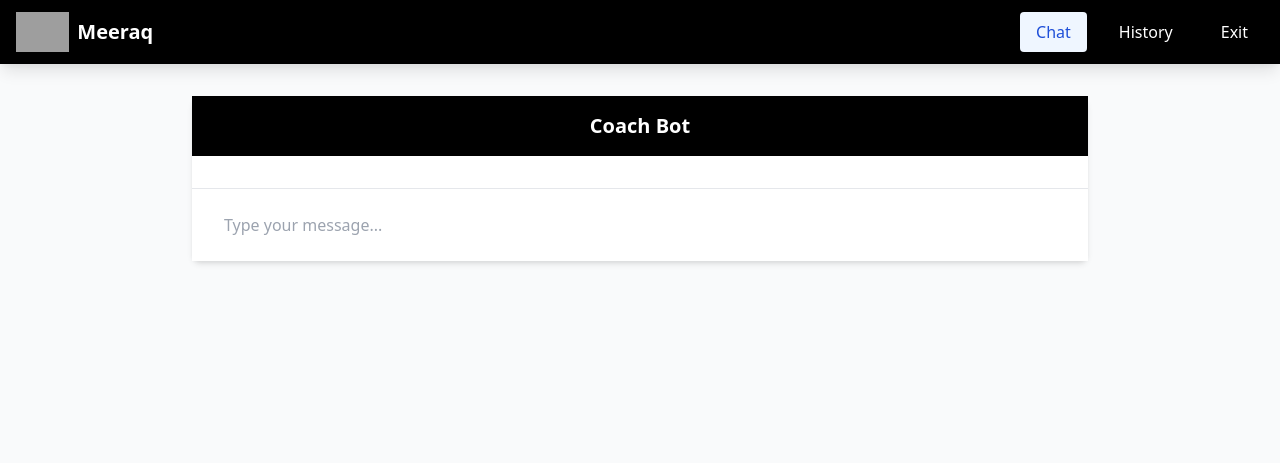
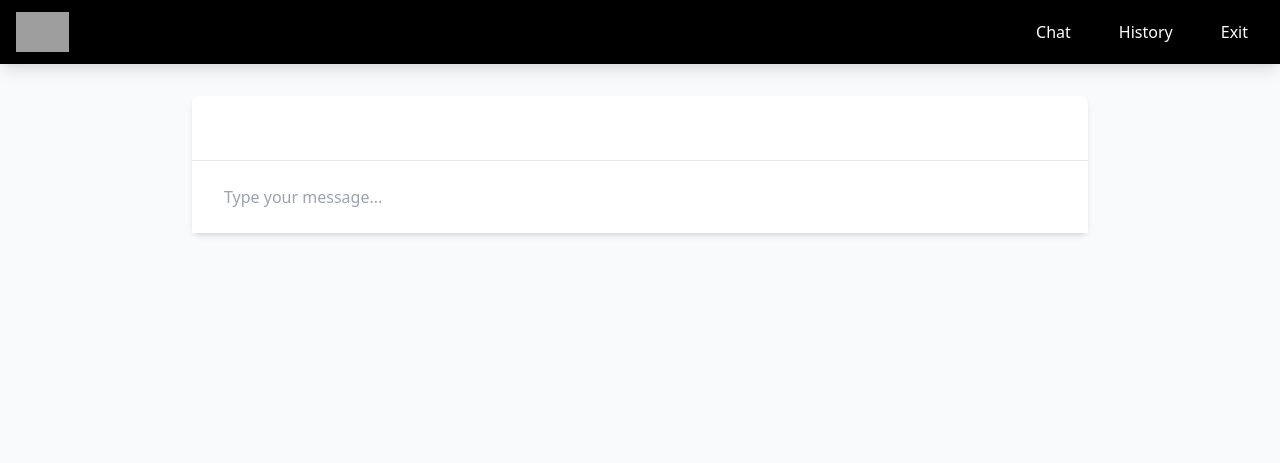
Before and after one commit to charankolisetty/coaching_bot, a Flask app: page /chat in a window 1280 px wide. Shown: the top 463 px of the page. Run offline with Flask 3, Linux system fonts and the light colour scheme; the visitor is signed in with stand-in values (Sample User, id 1); data that the repository does not hold is empty; grey boxes are pictures that could not be loaded.

Commit message:
FrontEnd Testing3

```diff
--- a/templates/base.html
+++ b/templates/base.html
@@ -23,25 +23,22 @@
     <nav class="bg-black text-white fixed top-0 left-0 w-full shadow-lg z-50">
         <div class="container mx-auto px-4 py-3 flex justify-between items-center">
             <!-- Company Logo -->
-            <div class="flex items-center space-x-2">
+            <div class="flex items-center">
                 <img src="https://meeraq.com/wp-content/uploads/2023/04/download-16.png" alt="Meeraq Logo" class="h-10">
-                <a href="{{ url_for('index') }}" class="text-xl font-bold hover:text-gray-400">
-                    Meeraq
-                </a>
             </div>
 
             {% if session.get('username') %}
             <div class="flex items-center space-x-4">
                 <a href="{{ url_for('chat') }}"
-                   class="bg-gradient-to-r from-[#E6007E] to-[#1B1464] text-white px-4 py-2 rounded hover:opacity-80">
+                   class="bg-gradient-to-r from-[#E6007E] to-[#1B1464] text-white px-4 py-2 rounded hover:opacity-90">
                    Chat
                 </a>
                 <a href="{{ url_for('chat_history') }}"
-                   class="bg-gradient-to-r from-[#E6007E] to-[#1B1464] text-white px-4 py-2 rounded hover:opacity-80">
+                   class="bg-gradient-to-r from-[#E6007E] to-[#1B1464] text-white px-4 py-2 rounded hover:opacity-90">
                    History
                 </a>
                 <a href="{{ url_for('logout') }}"
-                   class="bg-gradient-to-r from-[#E6007E] to-[#1B1464] text-white px-4 py-2 rounded hover:opacity-80">
+                   class="bg-gradient-to-r from-[#E6007E] to-[#1B1464] text-white px-4 py-2 rounded hover:opacity-90">
                    Exit
                 </a>
             </div>
@@ -91,18 +88,9 @@
 
     <script>
         $(document).ready(function () {
-            // Fade out flash messages
             setTimeout(function () {
                 $('.flash-message').fadeOut('slow');
             }, 5000);
-
-            // Active link highlighting
-            const path = window.location.pathname;
-            $('nav a').each(function () {
-                if ($(this).attr('href') === path) {
-                    $(this).addClass('bg-blue-50 text-blue-700');
-                }
-            });
         });
     </script>
 </body>
--- a/templates/chat.html
+++ b/templates/chat.html
@@ -4,11 +4,13 @@
 
 {% block content %}
 <div class="max-w-4xl mx-auto bg-white rounded-lg shadow-md h-[80vh] flex flex-col">
-    <div class="p-4 bg-black text-white">
+    <!-- Chat box header with Meeraq colors -->
+    <div class="p-4 bg-gradient-to-r from-[#E6007E] via-[#9B3899] to-[#1B1464] text-white">
         <div class="flex items-center justify-center">
-            <span class="text-xl font-semibold">Coach Bot</span>
+            <!-- Removed chat bot name -->
         </div>
     </div>
+
     <!-- Chat messages area -->
     <div id="chat-messages" class="flex-1 overflow-y-auto p-4 space-y-4 bg-white">
         {% for message in chat_history %}
@@ -43,7 +45,7 @@
                 rows="1"
             ></textarea>
             <button type="submit"
-                    class="bg-gradient-to-r from-[#E6007E] to-[#1B1464] text-white px-6 py-2 rounded-lg hover:opacity-80 transition-all duration-200 h-[44px] flex-shrink-0 flex items-center justify-center min-w-[100px]">
+                    class="bg-gradient-to-r from-[#E6007E] to-[#1B1464] text-white px-6 py-2 rounded-lg hover:opacity-90 transition-all duration-200 h-[44px] flex-shrink-0 flex items-center justify-center min-w-[100px]">
                 <span>Send</span>
             </button>
         </form>
```
